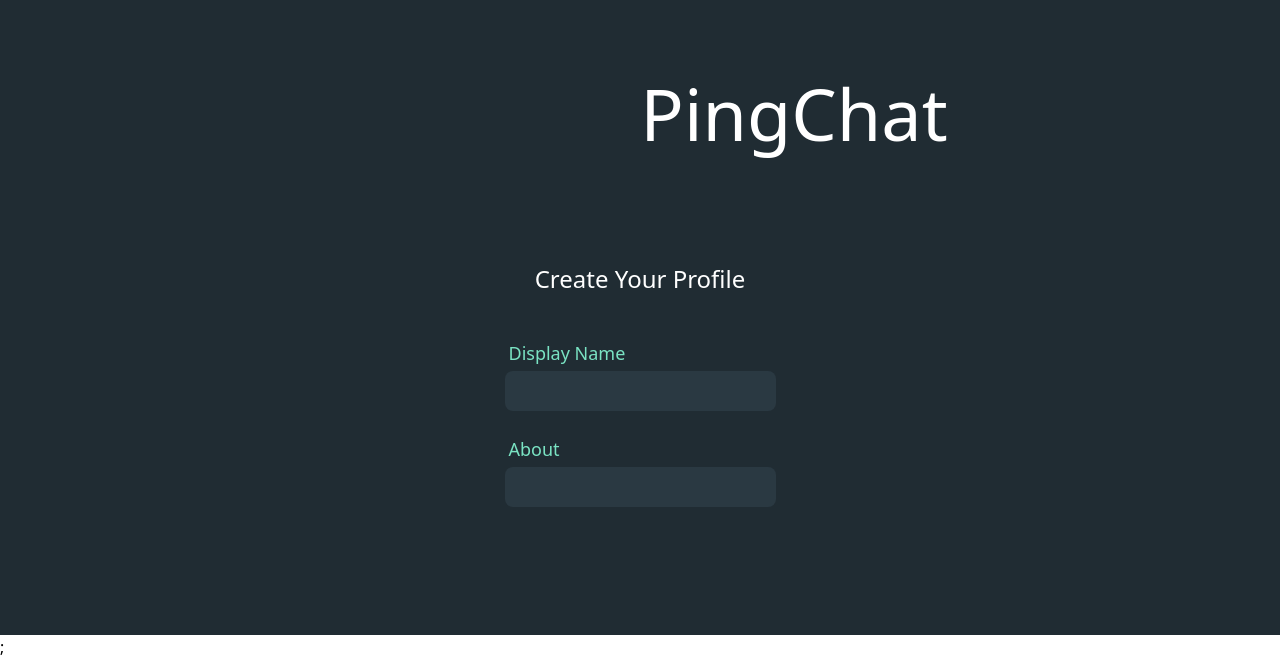
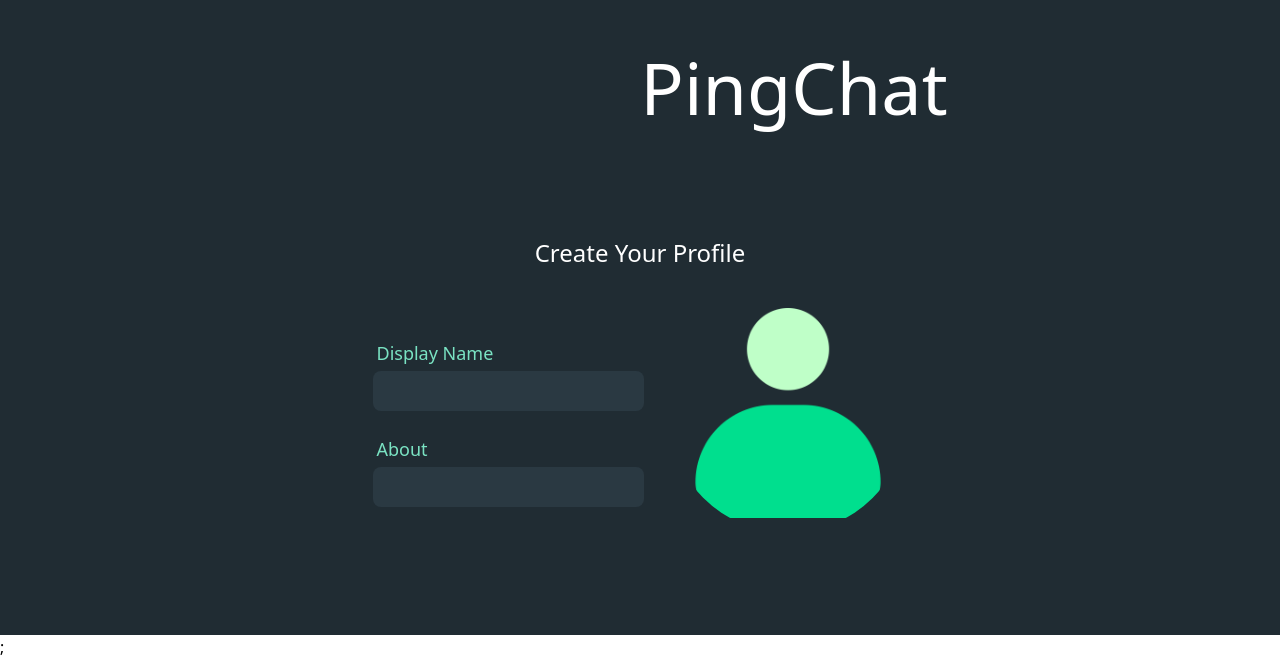
Before and after one commit to Atharva9405/PingChat, a Next.js app in the folder client/: page /onboarding in a window 1280 px wide. Shown: the part 165-824 px from the top of the page. Built offline with nearby package versions, Linux system fonts and the light colour scheme.

Commit message:
created global avatar component

```diff
--- a/client/src/components/common/Avatar.jsx
+++ b/client/src/components/common/Avatar.jsx
@@ -1,7 +1,45 @@
-import React from "react";
+import Image from "next/image";
+import React, { useState } from "react";
+import { FaCamera } from "react-icons/fa";
 
-function Avatar() {
-  return <div>Avatar</div>;
+function Avatar({ type, image, setImage }) {
+  const [hover, setHover] = useState(false);
+
+  return (
+    <>
+      <div className="flex items-center justify-center">
+        {type === "sm" && (
+          <div className="relative h-10 w-10">
+            <Image src={image} alt="avatar" className="rounded-full" fill />
+          </div>
+        )}
+        {type === "lg" && (
+          <div className="relative h-14 w-14">
+            <Image src={image} alt="avatar" className="rounded-full" fill />
+          </div>
+        )}
+        {type === "xl" && (
+          <div
+            className="relative cursor-pointer z-0"
+            onMouseEnter={() => setHover(true)}
+            onMouseLeave={() => setHover(false)}
+          >
+            <div
+              className={`z-10 bg-photopicker-overlay-background h-60 w-60 absolute top-0 left-0 flex items-center rounded-full justify-center flex-col text-center gap-2
+              ${hover ? "visible" : "hidden"}
+          `}
+            >
+              <FaCamera className="text-2xl" id="context-opener" />
+              <span>Change <br/> Profile Photo</span>
+            </div>
+            <div className="flex items-center justify-center h-60 w-60">
+              <Image src={image} alt="avatar" className="rounded-full" fill />
+            </div>
+          </div>
+        )}
+      </div>
+    </>
+  );
 }
 
 export default Avatar;
--- a/client/src/pages/onboarding.jsx
+++ b/client/src/pages/onboarding.jsx
@@ -1,3 +1,4 @@
+import Avatar from "@/components/common/Avatar";
 import Input from "@/components/common/Input";
 import { useStateProvider } from "@/context/StateContext";
 import Image from "next/image";
@@ -21,6 +22,7 @@ function onboarding() {
           <Input name='Display Name' state={name} setState={setName} label />
           <Input name='About' state={about} setState={setAbout} label />
         </div>
+        <Avatar type="xl" image={image} setImage={setImage} />
       </div>
     </div>
   );
```
